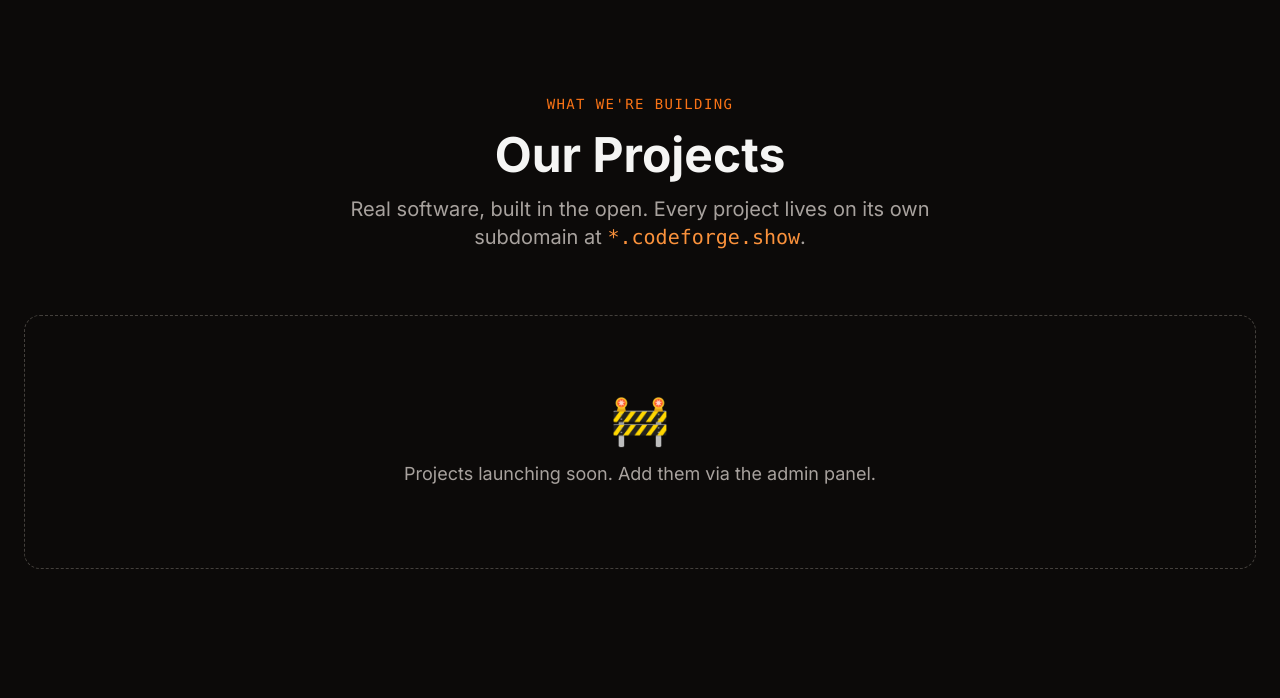
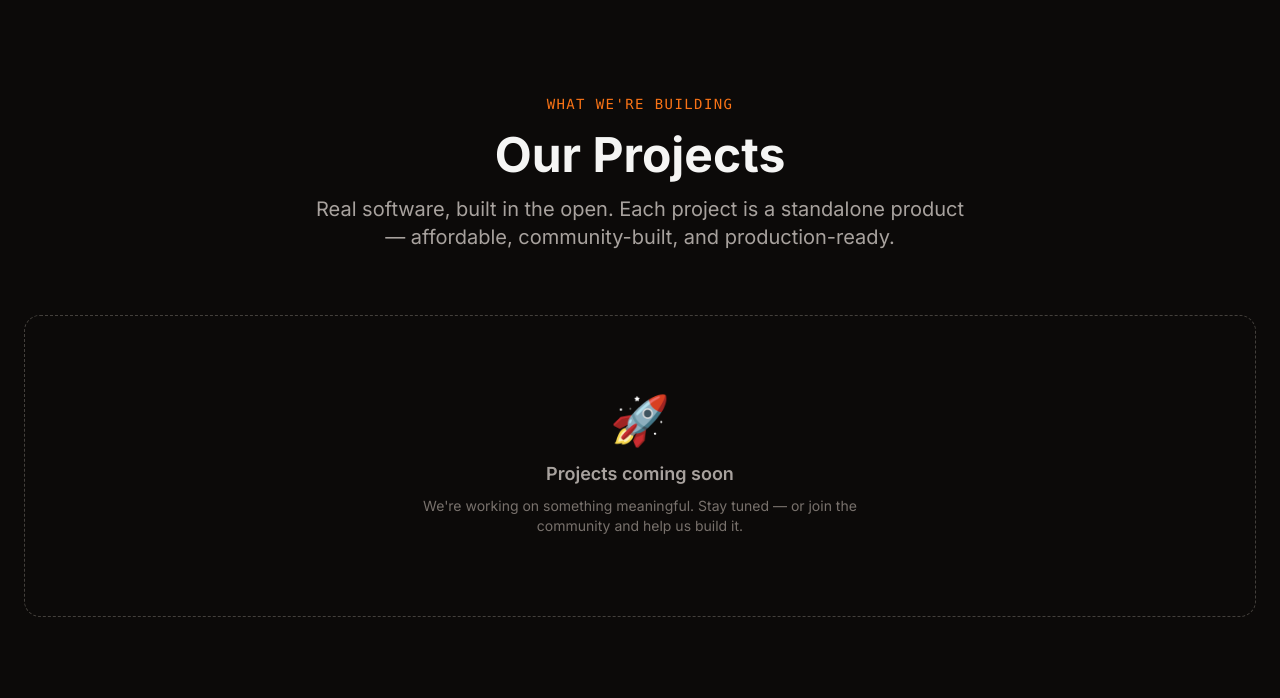
Before and after one commit to Aslamkv/codeforge, a Django app: page / in a window 1280 px wide. Shown: the part 2077-2775 px from the top of the page. Run offline with Django 4.2, Linux system fonts and the light colour scheme; data comes from the database, SQL or seed files in the repository; data that the repository does not hold is empty; some libraries are stand-ins or nearby versions.

Commit message:
fix: polish public-facing language in projects section and empty state (#11)

```diff
--- a/templates/landing/home.html
+++ b/templates/landing/home.html
@@ -182,7 +182,7 @@
             <div class="text-center mb-16">
                 <span class="text-orange-500 text-sm font-mono uppercase tracking-widest">What we're building</span>
                 <h2 class="text-5xl font-bold mt-4 mb-4">Our Projects</h2>
-                <p class="text-stone-400 text-xl max-w-2xl mx-auto">Real software, built in the open. Every project lives on its own subdomain at <span class="font-mono text-orange-400">*.codeforge.show</span>.</p>
+                <p class="text-stone-400 text-xl max-w-2xl mx-auto">Real software, built in the open. Each project is a standalone product — affordable, community-built, and production-ready.</p>
             </div>
             {% if projects %}
             <div class="grid grid-cols-1 sm:grid-cols-2 lg:grid-cols-3 gap-6">
@@ -201,14 +201,15 @@
                     </div>
                     <h3 class="text-xl font-bold mb-2 group-hover:text-orange-400 transition">{{ project.name }}</h3>
                     <p class="text-stone-400 text-sm mb-4 leading-relaxed">{{ project.tagline }}</p>
-                    <span class="font-mono text-xs text-orange-500/70 group-hover:text-orange-400 transition">{{ project.subdomain }}.codeforge.show →</span>
+                    <span class="text-xs text-orange-500/70 group-hover:text-orange-400 transition">Visit {{ project.name }} →</span>
                 </a>
                 {% endfor %}
             </div>
             {% else %}
-            <div class="text-center border border-dashed border-stone-700 rounded-2xl py-20 px-6">
-                <span class="text-5xl mb-4 block">🚧</span>
-                <p class="text-stone-400 text-lg">Projects launching soon. Add them via the admin panel.</p>
+                <div class="text-center border border-dashed border-stone-700 rounded-2xl py-20 px-6">
+                <span class="text-5xl mb-4 block">🚀</span>
+                <p class="text-stone-400 text-lg font-semibold mb-2">Projects coming soon</p>
+                <p class="text-stone-500 text-sm max-w-md mx-auto">We're working on something meaningful. Stay tuned — or join the community and help us build it.</p>
             </div>
             {% endif %}
         </div>
```
